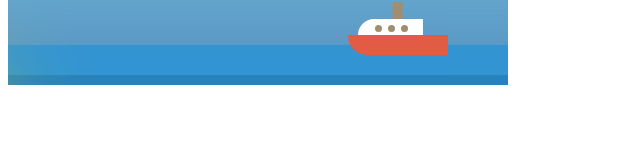
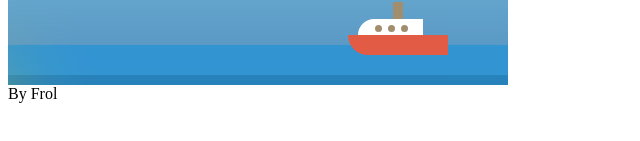
Before and after one commit to AltufjevFrol/cursera_html_week_5, a plain HTML site: page index.html in a window 1280 px wide. Shown: the part 375-516 px from the top of the page, 0-640 px from the left. Drawn offline with Linux system fonts and the light colour scheme.

Commit message:
Add FOOTER

```diff
--- a/index.html
+++ b/index.html
@@ -39,5 +39,6 @@
         <div class="cloud cloud-4"></div>
     </div>
 </div>
+<footer>By Frol</footer>
 </body>
 </html>
```
